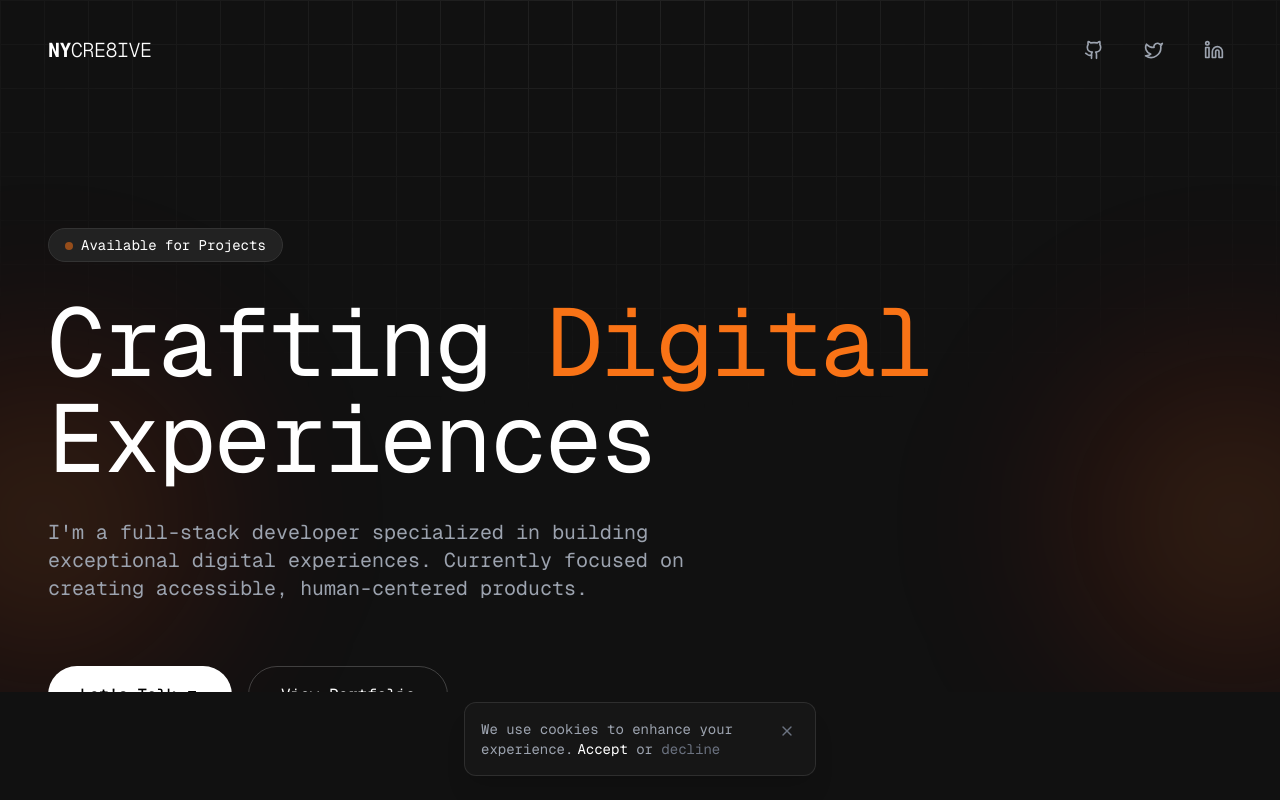
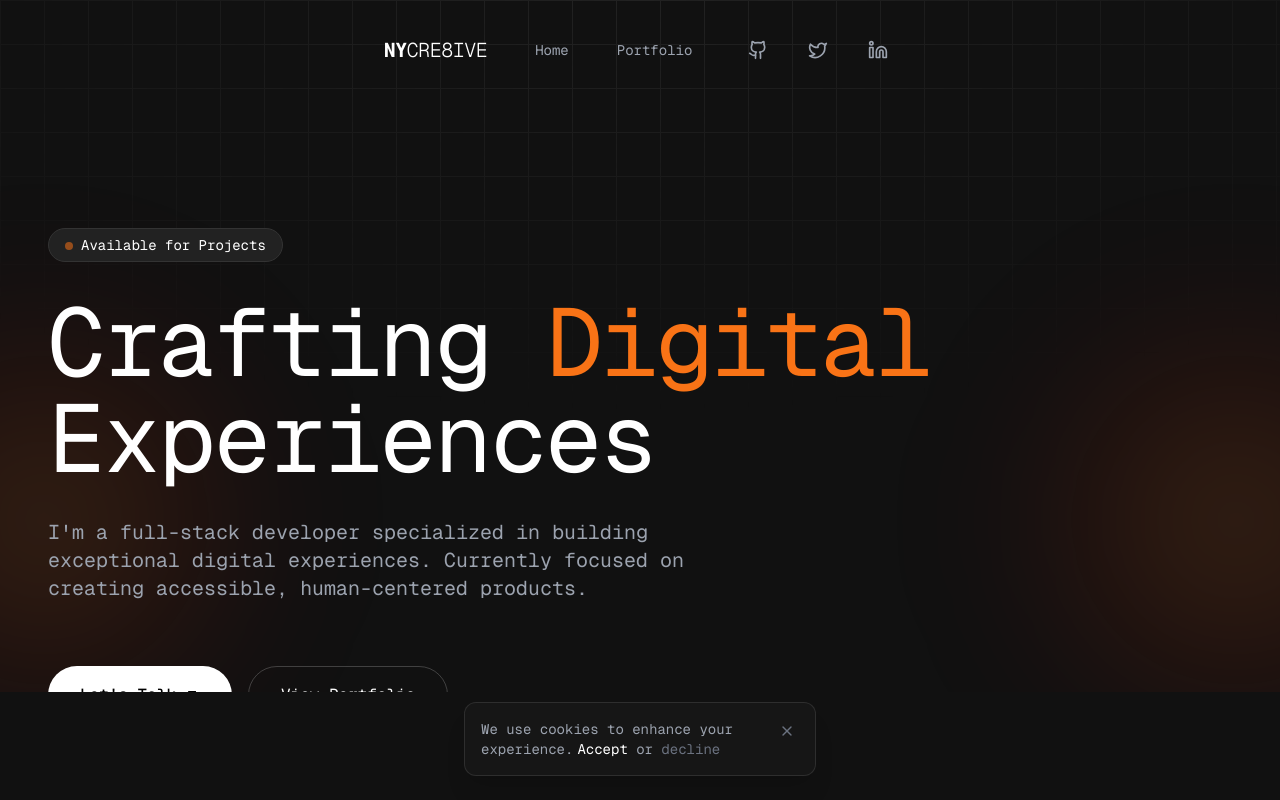
Before and after one commit to nanayawdev/nycre8ivestudio, a Next.js app: page / in a window 1280 px wide. Shown: the top 800 px of the page. Built offline with nearby package versions, Linux system fonts and the light colour scheme.

Commit message:
Add navigation buttons to hero section

```diff
--- a/components/sections/hero-section.tsx
+++ b/components/sections/hero-section.tsx
@@ -31,14 +31,26 @@ export function HeroSection() {
 
       {/* Content */}
       <div className="relative">
-        {/* Navigation */}
-        <nav className="flex items-center justify-between px-6 sm:px-12 py-8">
+        {/* Navigation - Updated */}
+        <nav className="flex items-center justify-center gap-12 px-6 sm:px-12 py-8">
           <Link
             href="/"
             className="text-white font-bold text-xl tracking-tight"
           >
             NY<span className="font-light">CRE8IVE</span>
           </Link>
+          <button
+            onClick={() => window.location.href = '/'}
+            className="text-gray-400 hover:text-white text-sm transition-colors"
+          >
+            Home
+          </button>
+          <button
+            onClick={() => window.location.href = '#portfolio'}
+            className="text-gray-400 hover:text-white text-sm transition-colors"
+          >
+            Portfolio
+          </button>
           <div className="flex items-center gap-6">
             {[
               { icon: Github, href: "https://github.com/nanayawisrael" },
```
